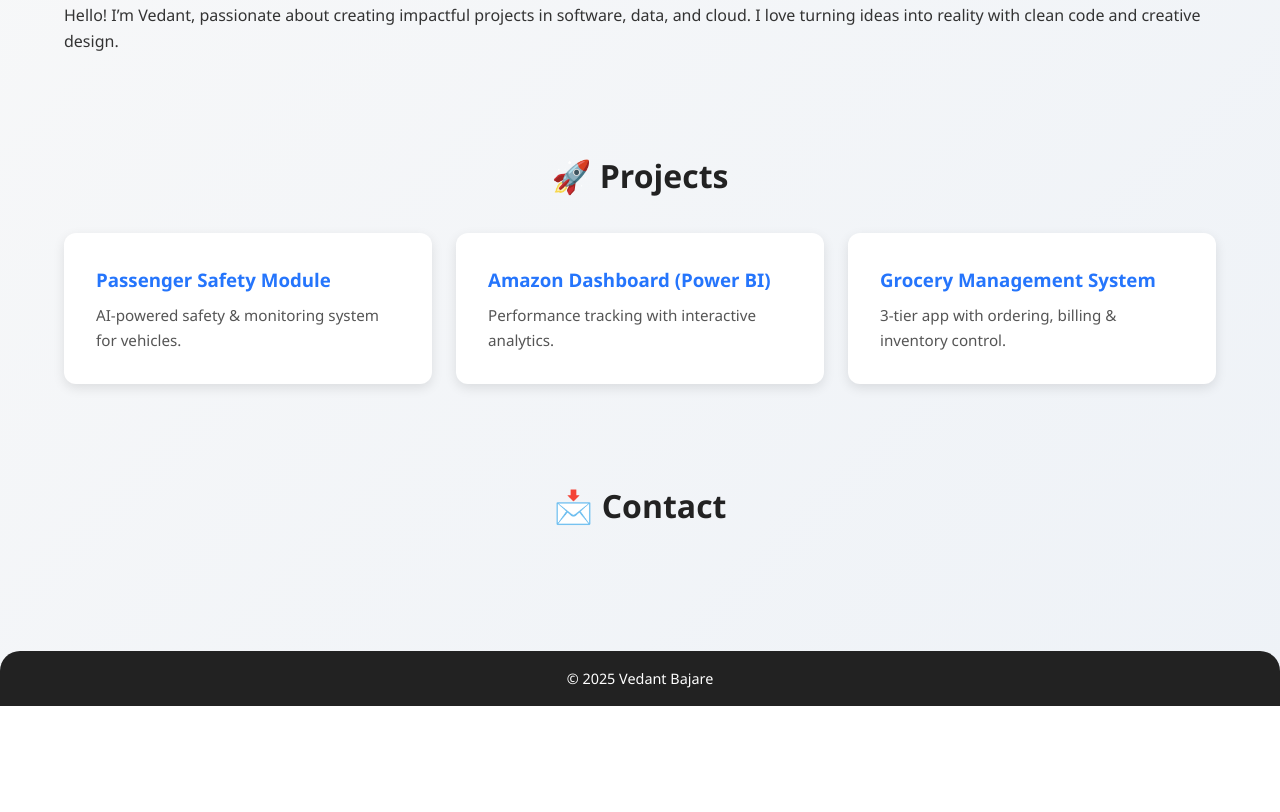
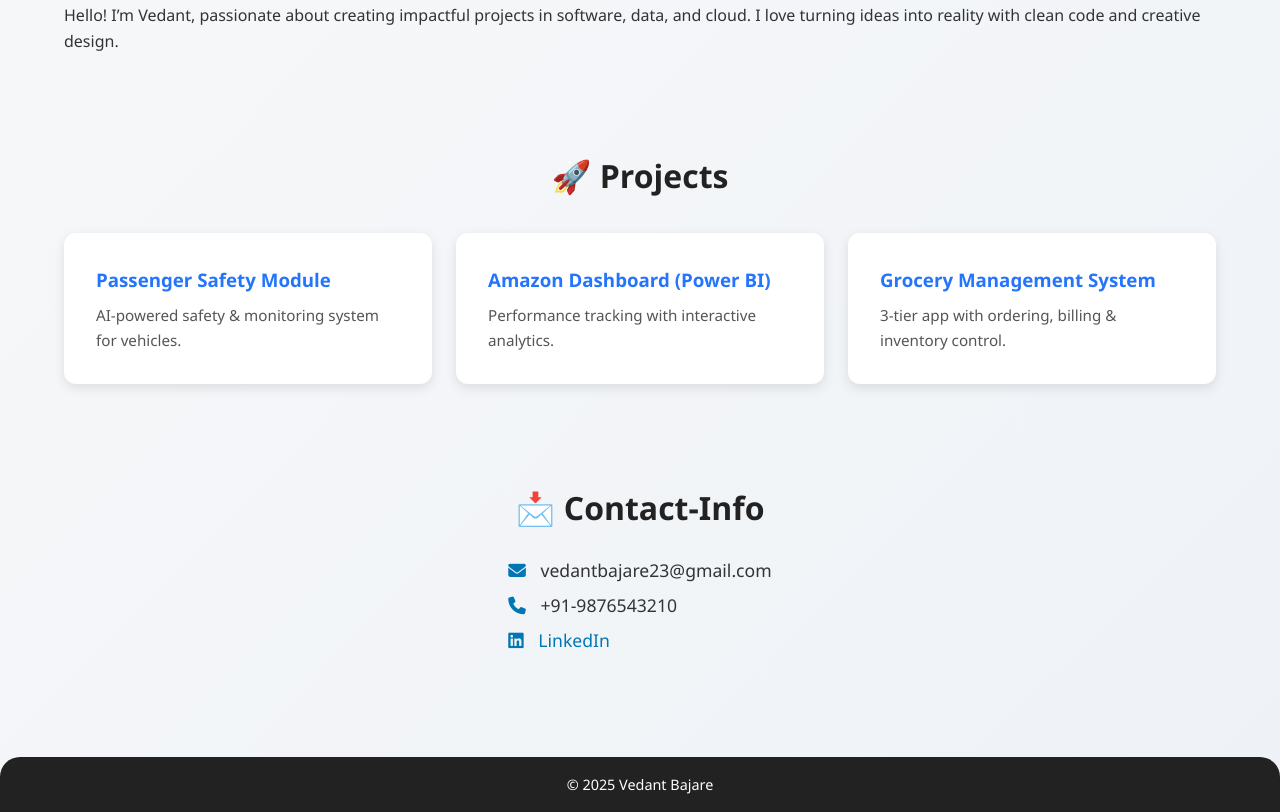
Before and after one commit to VedantBajare3103/portfolio-site, a plain HTML site: page index.html in a window 1280 px wide. Shown: the part 596-1408 px from the top of the page. Before the commit the page ends 1302 px from the top, so only its background shows below. Drawn offline with Linux system fonts and the light colour scheme.

Commit message:
feat(portfolio): update contact section with icons and extra info, update title and styles

```diff
--- a/index.html
+++ b/index.html
@@ -3,15 +3,18 @@
 <head>
   <meta charset="UTF-8">
   <meta name="viewport" content="width=device-width, initial-scale=1.0">
-  <title>Vedant’s Portfolio</title>
+  <title>Vedant Bajare</title>
   <link rel="stylesheet" href="style.css">
+
+  <!-- Font Awesome CDN -->
+  <link rel="stylesheet" href="https://cdnjs.cloudflare.com/ajax/libs/font-awesome/6.5.0/css/all.min.css">
 </head>
 <body>
 
   <!-- Header -->
   <header>
     <div class="container">
-      <h1 class="logo">Vedant’s Portfolio</h1>
+      <h1 class="logo">Vedant Bajare</h1>
       <nav aria-label="Main Navigation">
         <ul class="nav-links">
           <li><a href="#about">About</a></li>
@@ -35,20 +38,18 @@
   <main>
 
     <!-- About Section -->
-    <section id="about" aria-labelledby="about-heading">
+    <section id="about">
       <div class="container">
-        <h2 id="about-heading">About Me</h2>
-        <article>
-          <p>Hello! I’m Vedant, passionate about creating impactful projects in software, data, and cloud.
-          I love turning ideas into reality with clean code and creative design.</p>
-        </article>
+        <h2>About Me</h2>
+        <p>Hello! I’m Vedant, passionate about creating impactful projects in software, data, and cloud.
+        I love turning ideas into reality with clean code and creative design.</p>
       </div>
     </section>
 
     <!-- Projects Section -->
-    <section id="projects" aria-labelledby="projects-heading">
+    <section id="projects">
       <div class="container">
-        <h2 id="projects-heading">🚀 Projects</h2>
+        <h2>🚀 Projects</h2>
         <div class="projects-grid">
           <article class="card">
             <h3>Passenger Safety Module</h3>
@@ -67,20 +68,13 @@
     </section>
 
     <!-- Contact Section -->
-    <section id="contact" aria-labelledby="contact-heading">
+    <section id="contact">
       <div class="container">
-        <h2 id="contact-heading">📩 Contact</h2>
-        <div class="social-icons">
-          <a href="mailto:vedantbajare23@gmail.com" title="Email">
-            <i class="fa-solid fa-envelope"></i>
-          </a>
-          <a href="https://www.linkedin.com/in/vedant-bajare" target="_blank" rel="noopener noreferrer" title="LinkedIn">
-            <i class="fa-brands fa-linkedin"></i>
-          </a>
-          <!-- Phone -->
-          <a href="tel:+919876543210" title="Call">
-            <i class="fa-solid fa-phone"></i>
-          </a>
+        <h2>📩 Contact-Info</h2>
+        <div class="contact-info">
+          <p><i class="fa-solid fa-envelope"></i> vedantbajare23@gmail.com</p>
+          <p><i class="fa-solid fa-phone"></i> +91-9876543210</p>
+          <p><i class="fa-brands fa-linkedin"></i> <a href="https://www.linkedin.com/in/vedant-bajare" target="_blank">LinkedIn</a></p>
         </div>
       </div>
     </section>
@@ -90,7 +84,7 @@
   <!-- Footer -->
   <footer>
     <div class="container">
-      <p>&copy; 2025 Vedant Bajare </p>
+      <p>&copy; 2025 Vedant Bajare</p>
     </div>
   </footer>
 
--- a/style.css
+++ b/style.css
@@ -1,4 +1,3 @@
-/* ---------------- Reset ---------------- */
 * {
   margin: 0;
   padding: 0;
@@ -12,14 +11,12 @@ body {
   color: #333;
 }
 
-/* ---------------- Layout Container ---------------- */
 .container {
   max-width: 1200px;
   margin: 0 auto;
   padding: 0 1.5rem;
 }
 
-/* ---------------- Header with Flexbox ---------------- */
 header {
   position: sticky;
   top: 0;
@@ -68,7 +65,6 @@ header .container {
   width: 100%;
 }
 
-/* ---------------- Hero Section ---------------- */
 .hero {
   text-align: center;
   padding: 5rem 1.5rem;
@@ -103,9 +99,12 @@ header .container {
   transform: scale(1.05);
 }
 
-/* ---------------- Sections ---------------- */
 section {
   padding: 3rem 0;
+}
+
+section {
+  scroll-margin-top: 80px; /* adjust this to match header height */
 }
 
 section h2 {
@@ -115,14 +114,12 @@ section h2 {
   font-size: 2rem;
 }
 
-/* ---------------- Projects Grid ---------------- */
 .projects-grid {
   display: grid;
   gap: 1.5rem;
   margin-top: 2rem;
 }
 
-/* Cards */
 .card {
   background: white;
   padding: 2rem;
@@ -146,7 +143,41 @@ section h2 {
   box-shadow: 0 8px 20px rgba(0,0,0,0.15);
 }
 
-/* ---------------- Footer ---------------- */
+/* ✅ Contact Section */
+#contact {
+  text-align: center;
+  padding: 50px 20px;
+}
+
+#contact h2 {
+  font-size: 2rem;
+  font-weight: bold;
+  margin-bottom: 20px;
+  color: #222;
+}
+
+.contact-info {
+  display: inline-block;
+  text-align: left;
+  font-size: 1.1rem;
+  line-height: 2;
+}
+
+.contact-info i {
+  color: #0077b5; /* blue color for icons */
+  margin-right: 10px;
+}
+
+.contact-info a {
+  text-decoration: none;
+  color: #0077b5;
+  font-weight: 500;
+}
+
+.contact-info a:hover {
+  text-decoration: underline;
+}
+
 footer {
   text-align: center;
   padding: 1rem;
@@ -157,14 +188,10 @@ footer {
   font-size: 0.9rem;
 }
 
-/* ---------------- Responsive Layouts ---------------- */
-
-/* Mobile First: default (320px up) */
 .projects-grid {
   grid-template-columns: 1fr;
 }
 
-/* Tablet: 768px and up */
 @media (min-width: 768px) {
   .projects-grid {
     grid-template-columns: repeat(2, 1fr);
@@ -179,7 +206,6 @@ footer {
   }
 }
 
-/* Desktop: 1280px and up */
 @media (min-width: 1280px) {
   .projects-grid {
     grid-template-columns: repeat(3, 1fr);
```
